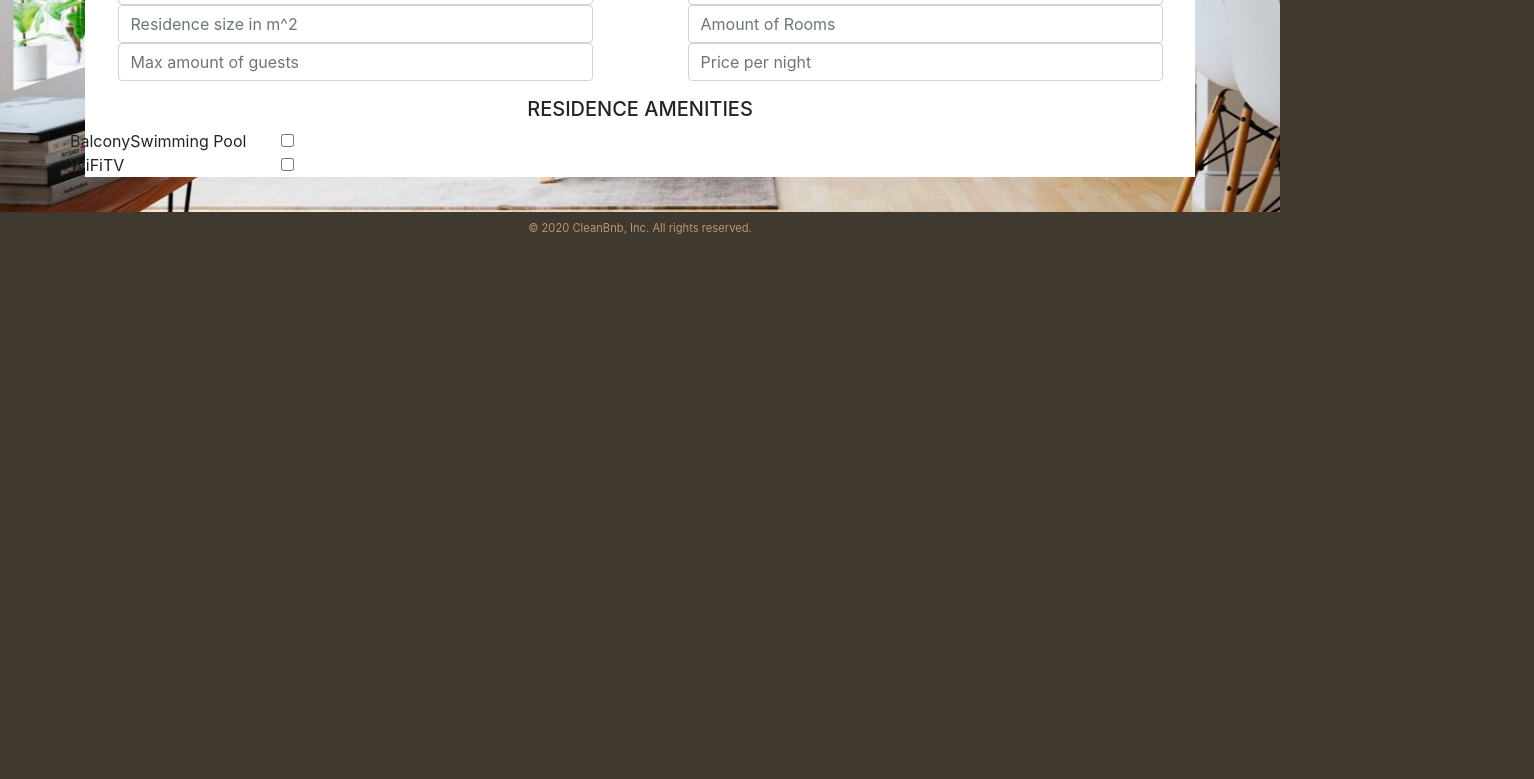
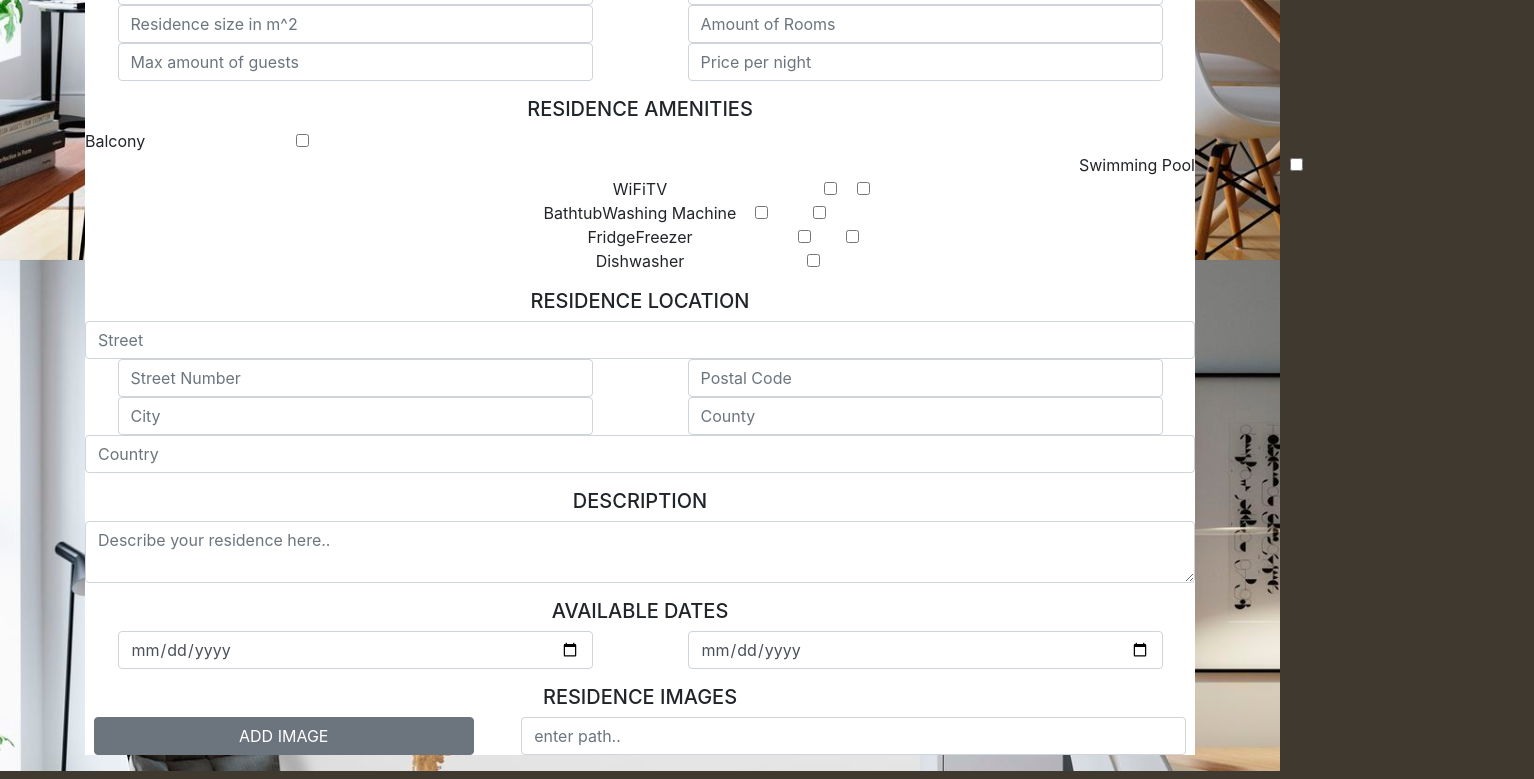
Before and after one commit to eeken/CleanBnB, a React (Create React App) app in the folder src/main/resources/frontend/: page /my-page in a window 1280 px wide. Shown: the part 540-1319 px from the top of the page, 1534 px wide, since content can reach past the window. Before the commit the page ends 800 px from the top, so only its background shows below. Built offline with nearby package versions, Linux system fonts and the light colour scheme; no server answers.

Commit message:
add forms

```diff
--- a/src/main/resources/frontend/src/components/AddResidence.js
+++ b/src/main/resources/frontend/src/components/AddResidence.js
@@ -47,15 +47,19 @@ const AddResidence = () => {
         </FormGroup>
       <FormGroup>
         <h5>RESIDENCE AMENITIES</h5>
-        <div className="row">
-        <Input className="col-5"
+        <div>
+          <div className="text-left">
+        <Input className="col-5 "
           type="checkbox"
-        />Balcony
-        <Input className="col-5"
+            />Balcony
+            </div>
+          <div className="text-right">
+        <Input className="col-5  text-right"
           type="checkbox"
           />Swimming Pool
           </div>
-            <div className="row">
+          </div>
+            <div>
         <Input className="col-5"
           type="checkbox"
         />WiFi
@@ -63,7 +67,90 @@ const AddResidence = () => {
           type="checkbox"
         />TV
         </div>
+        <div>
+        <Input className="col-5"
+          type="checkbox"
+        />Bathtub
+         <Input className="col-5"
+          type="checkbox"
+        />Washing Machine
+        </div>
+        <div >
+        <Input className="col-5 text-left"
+          type="checkbox"
+        />Fridge
+         <Input className="col-5 text-right"
+            type="checkbox"
+        />Freezer
+        </div>
+        <Input className="col-5"
+          type="checkbox"
+        />Dishwasher
          </FormGroup>
+
+      <FormGroup>
+        <h5>RESIDENCE LOCATION</h5>
+        <Input
+          placeholder="Street"
+          />
+        <div className="row dateInputRow">
+          <Input
+              className="col-5 "
+            placeholder="Street Number"
+            />
+            <Input
+              className="col-5"
+              placeholder="Postal Code"
+          />
+        </div>
+        <div className="row dateInputRow">
+          <Input
+              className="col-5 "
+            placeholder="City"
+            />
+            <Input
+              className="col-5"
+              placeholder="County"
+          />
+          </div>
+          <Input
+          placeholder="Country "
+          />
+      </FormGroup>
+      <FormGroup>
+        <h5>DESCRIPTION</h5>
+        <Input
+          type="textarea"
+          placeholder="Describe your residence here.."
+          />
+      </FormGroup>
+      <FormGroup>
+        <h5>AVAILABLE DATES</h5>
+        <div className="row dateInputRow">
+          <Input
+            className="col-5"
+          type="date"
+          placeholder="From"
+          />
+          <Input
+             className="col-5"
+          type="date"
+          placeholder="From"
+          />
+          </div>
+      </FormGroup>
+      <FormGroup>
+
+        <h5>RESIDENCE IMAGES</h5>
+        <div className="row dateInputRow">
+        <Button className="col-4">ADD IMAGE</Button>
+          <Input
+            className="col-7"
+        placeholder="enter path.."
+          />
+          </div>
+
+      </FormGroup>
       </Form>
   )
 }
```
